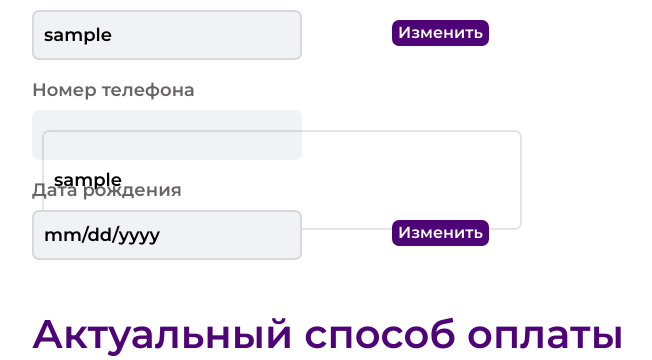
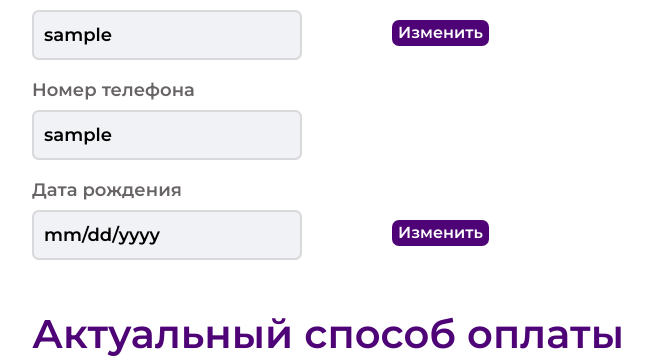
Before and after one commit to fastixr/pizza, a Flask app: page /cabinet/1 in a window 1280 px wide; the page is wider, and only the part inside the window is pictured. Shown: the part 864-1224 px from the top of that part, without its empty margins (128-780 px from the left). Run offline with Flask 3, Linux system fonts and the light colour scheme; the visitor is signed in with stand-in values (Sample User, id 1); data comes from the database, SQL or seed files in the repository; some libraries are stand-ins or nearby versions.

Commit message:
пофиксил меин

```diff
--- a/static/css/main.css
+++ b/static/css/main.css
@@ -2064,6 +2064,22 @@ li::marker {
     position: absolute;
     left: 160px;
     top: 120px;
+}
+
+#name_form_ph {
+    position: absolute;
+    color: black;
+    font-family: "Montserrat", sans-serif;
+    font-weight: 900px;
+    font-size: 18px;
+}
+
+#name_form_name {
+    position: absolute;
+    color: black;
+    font-family: "Montserrat", sans-serif;
+    font-weight: 900px;
+    font-size: 18px;
 }
 
 #name_form {
--- a/templates/cabinet.html
+++ b/templates/cabinet.html
@@ -44,7 +44,7 @@
             <div id="block_phone">
                 <div class="wrapper">
                     <div class="input_name">
-                        <input type="text" id="name_form" value="{{user.phone}}" disabled>
+                        <input type="text" id="name_form_ph" value="{{user.phone}}" disabled>
                     </div>
                 </div>
             </div>
--- a/templates/placing.html
+++ b/templates/placing.html
@@ -52,7 +52,7 @@
             <div id="block_name_pl">
                 <div class="wrapper_name_pl">
                     <div class="input_name_pl">
-                        <input type="text" id="name_form" name="name" value="{{ session['name'] }}"
+                        <input type="text" id="name_form_name" name="name" value="{{ session['name'] }}"
                         pattern="[А-Яа-яЁё]+"
                         title="Используйте только буквы кириллицы" required disabled>
                         <button id="edit_name_button_pl">Изменить</button>
```
